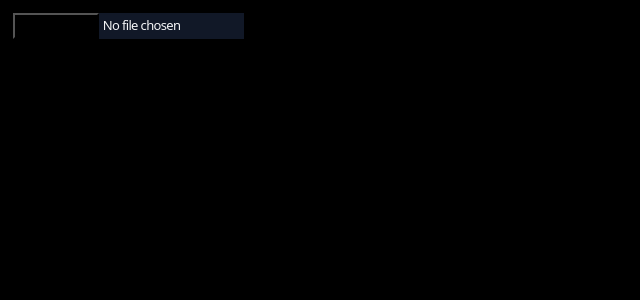
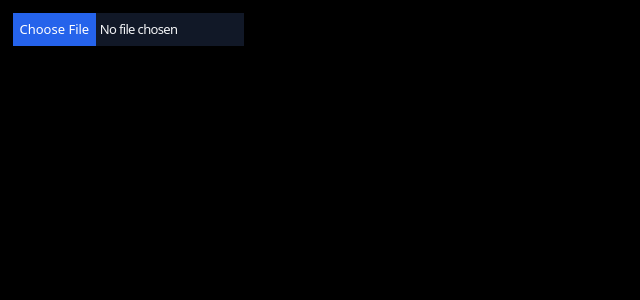
Before and after one commit to yliaho/dreamwalker, a Vue app: page / in a window 1280 px wide. Shown: the top 300 px of the page, without its empty margins (0-640 px from the left). Built offline with nearby package versions, Linux system fonts and the light colour scheme.

Commit message:
update styles

```diff
--- a/src/App.vue
+++ b/src/App.vue
@@ -213,7 +213,7 @@ canvas {
 
 input[type="file"]::-webkit-file-upload-button,
 input[type="file"]::file-selector-button {
-  @apply bg-black;
+  @apply bg-black text-white border-none bg-blue-600 px-2 py-2;
 }
 
 .visible-scrollbar,
```
